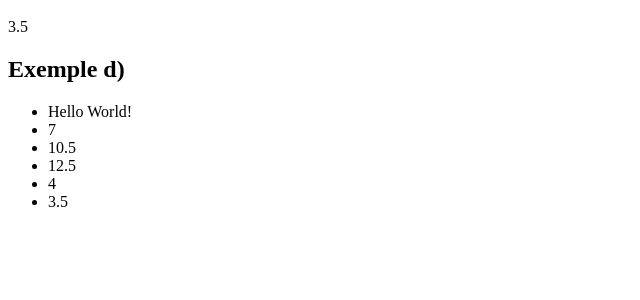
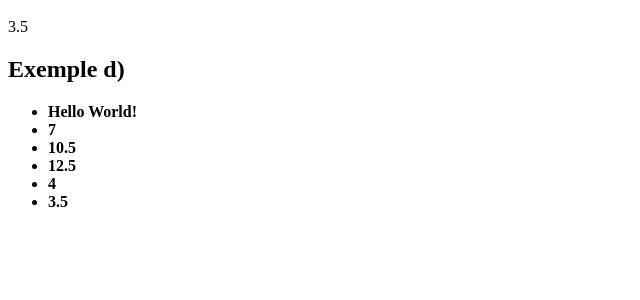
Before and after one commit to nouhabe/wf3-backend-1, a PHP site: page / in a window 1280 px wide. Shown: the part 278-578 px from the top of the page, without its empty margins (0-640 px from the left). Run offline with PHP 8.4, Linux system fonts and the light colour scheme.

```diff
--- a/exercices/index.php
+++ b/exercices/index.php
@@ -1,5 +1,9 @@
 <!DOCTYPE html>
 <html>
+
+<head>
+    <link rel="stylesheet" href="style.css"/>
+</head>
 
 
 
--- a/exercices/style.css
+++ b/exercices/style.css
@@ -0,0 +1,3 @@
+li {
+    font-weight: bold;
+}
```
